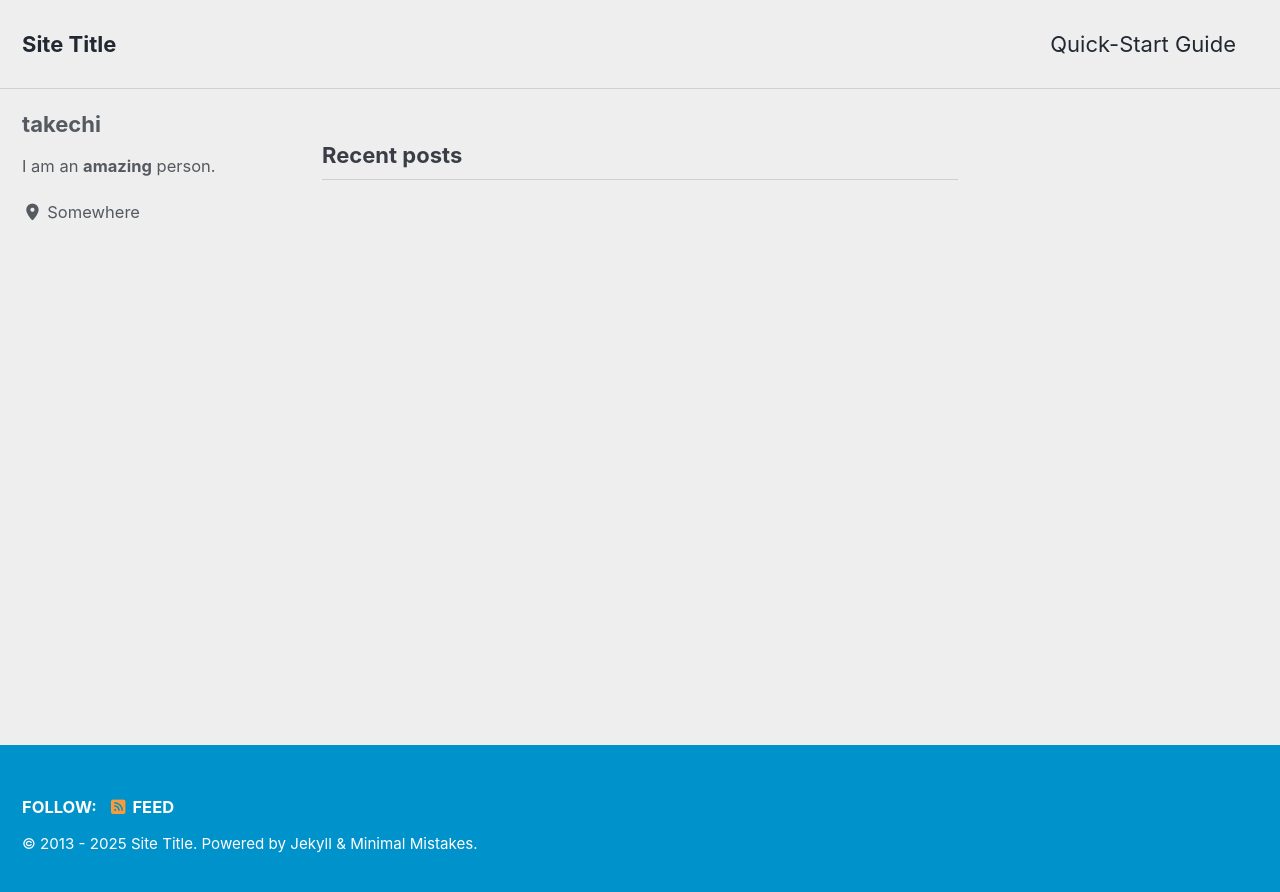
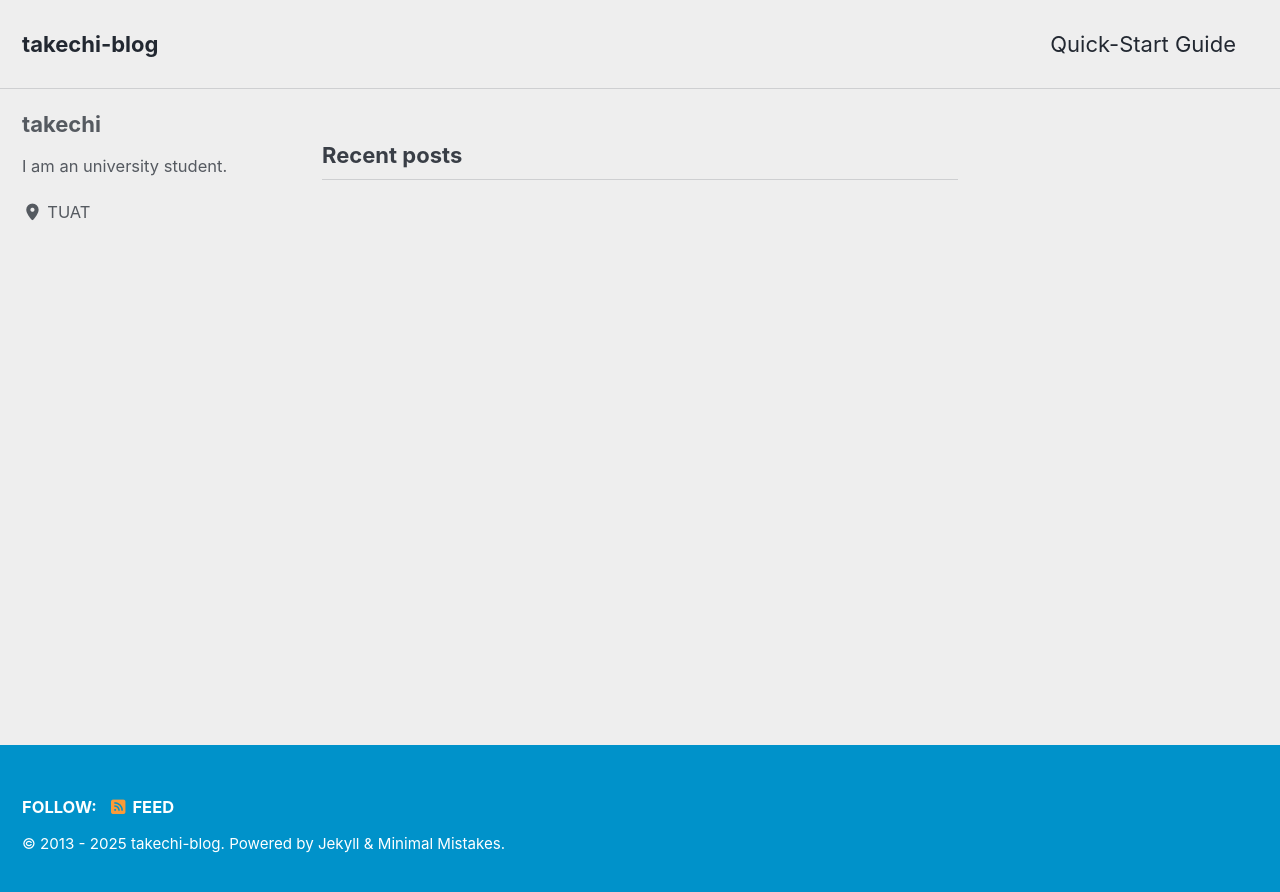
Before and after one commit to takechi71/takechi71.github.io, a Jekyll site: the page built from index.html, in a window 1280 px wide. Shown: the top 892 px of the page. Built offline with Jekyll 4.4.1, drawn with Linux system fonts in a browser that asks for light colours; cached includes are drawn as plain includes; the list of posts is cut into pages by our own code.

Commit message:
update _config.yml

```diff
--- a/_config.yml
+++ b/_config.yml
@@ -17,11 +17,11 @@ minimal_mistakes_skin    : "air" # "default", "air", "aqua", "contrast", "dark",
 # Site Settings
 locale                   : "en-US"
 rtl                      : # true, false (default) # turns direction of the page into right to left for RTL languages
-title                    : "Site Title"
+title                    : "takechi-blog"
 title_separator          : "-"
 subtitle                 : # site tagline that appears below site title in masthead
 name                     : "takechi"
-description              : "An amazing website."
+description              : ""
 url                      : "https://takechi71.github.io" # the base hostname & protocol for your site e.g. "https://mmistakes.github.io"
 baseurl                  : "" # the subpath of your site, e.g. "/blog"
 repository               : # GitHub username/repo-name e.g. "mmistakes/minimal-mistakes"
@@ -115,8 +115,8 @@ analytics:
 author:
   name             : "takechi"
   avatar           : # path of avatar image, e.g. "/assets/images/bio-photo.jpg"
-  bio              : "I am an **amazing** person."
-  location         : "Somewhere"
+  bio              : "I am an university student."
+  location         : "TUAT"
   email            :
   links:
     - label: "Email"
```
